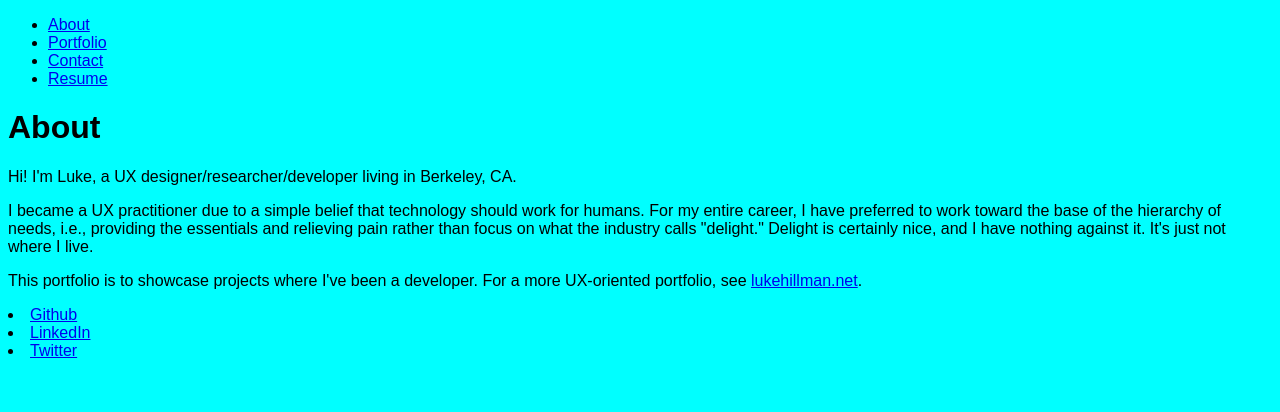
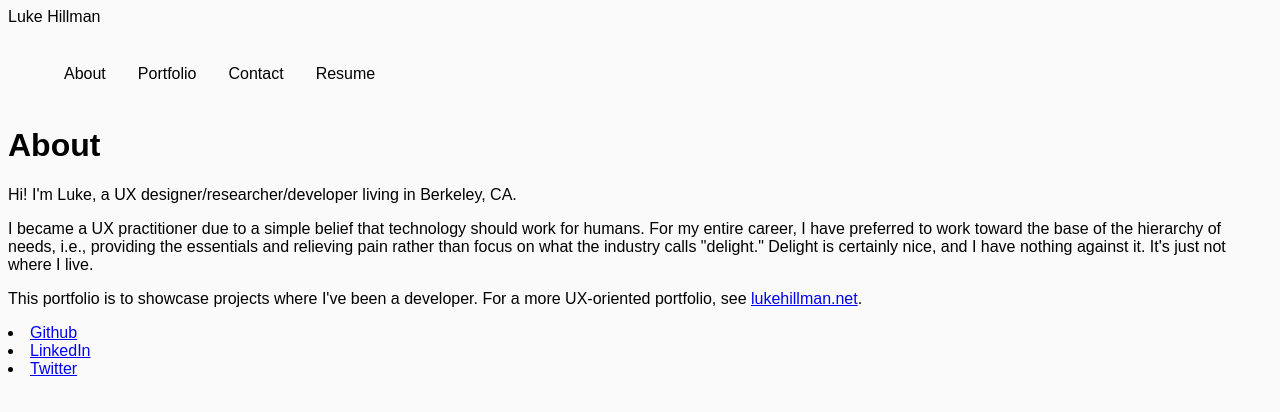
Before and after one commit to lshillman/portfolio, a React (Create React App) app: page / in a window 1280 px wide. Shown: the top 412 px of the page. Built offline with nearby package versions, Linux system fonts and the light colour scheme.

Commit message:
nest nav within header

```diff
--- a/src/assets/css/style.css
+++ b/src/assets/css/style.css
@@ -3,8 +3,44 @@
 }
 
 body {
-    background-color: aqua;
+    background-color: #fafafa;
 }
+
+
+header {
+    background-color: var(--headerbg);
+    color: var(--lighttext);
+    width: 100%;
+    position: fixed;
+    top: 0;
+    left: 0;
+}
+
+
+nav ul {
+    display: flex;
+    list-style: none;
+}
+
+nav ul li {
+    display:inline-block;
+}
+
+nav ul li a {
+    display:inline-block;
+    color: var(--lighttext);
+    text-decoration: none;
+    font-size: 1rem;
+    height:4rem;
+    line-height: 4rem;
+    padding: 0 1rem 0 1rem;
+    box-sizing: border-box;
+}
+
+nav ul li a:hover {
+    border-bottom: 0.5rem solid purple;
+}
+
 
 #projectContainer {
 
--- /dev/null
+++ b/src/components/Nav.js
@@ -0,0 +1,52 @@
+import React from 'react';
+
+function Nav({ currentPage, handlePageChange }) {
+  return (
+    <nav>
+    <ul>
+      <li>
+        <a
+          href="#about"
+          onClick={() => handlePageChange('About')}
+
+          className={currentPage === 'About' ? 'nav-link active' : 'nav-link'}
+        >
+          About
+        </a>
+      </li>
+      <li>
+        <a
+          href="#portfolio"
+          onClick={() => handlePageChange('Portfolio')}
+
+          className={currentPage === 'Portfolio' ? 'nav-link active' : 'nav-link'}
+        >
+          Portfolio
+        </a>
+      </li>
+      <li>
+        <a
+          href="#contact"
+          onClick={() => handlePageChange('Contact')}
+
+          className={currentPage === 'Contact' ? 'nav-link active' : 'nav-link'}
+        >
+          Contact
+        </a>
+      </li>
+      <li>
+        <a
+          href="#resume"
+
+          onClick={() => handlePageChange('Resume')}
+          className={currentPage === 'Resume' ? 'nav-link active' : 'nav-link'}
+        >
+          Resume
+        </a>
+      </li>
+    </ul>
+    </nav>
+  );
+}
+
+export default Nav;
--- a/src/components/PortfolioContainer.js
+++ b/src/components/PortfolioContainer.js
@@ -1,5 +1,5 @@
 import React, { useState } from 'react';
-import Header from './header';
+import Header from './Header';
 import Resume from './pages/Resume';
 import About from './pages/About';
 import Portfolio from './pages/Portfolio';
--- a/src/components/Project.js
+++ b/src/components/Project.js
@@ -9,8 +9,8 @@ function Project(props) {
             <h2>{props.project.title}</h2>
             <p>{props.project.description}</p>
             <div className="projectLinks">
-              <a href={props.project.deployed} target="_blank">See it live</a>
-              <a href={props.project.repo} target="_blank">Repository</a>
+              <a href={props.project.deployed} target="_blank" rel="noreferrer">See it live</a>
+              <a href={props.project.repo} target="_blank" rel="noreferrer">Repository</a>
             </div>
           </div>
         </section>
--- a/src/components/header.js
+++ b/src/components/header.js
@@ -1,49 +1,12 @@
 import React from 'react';
+import Nav from './Nav';
 
 function Header({ currentPage, handlePageChange }) {
   return (
-    <ul className="nav nav-tabs">
-      <li className="nav-item">
-        <a
-          href="#about"
-          onClick={() => handlePageChange('About')}
-
-          className={currentPage === 'About' ? 'nav-link active' : 'nav-link'}
-        >
-          About
-        </a>
-      </li>
-      <li className="nav-item">
-        <a
-          href="#portfolio"
-          onClick={() => handlePageChange('Portfolio')}
-
-          className={currentPage === 'Portfolio' ? 'nav-link active' : 'nav-link'}
-        >
-          Portfolio
-        </a>
-      </li>
-      <li className="nav-item">
-        <a
-          href="#contact"
-          onClick={() => handlePageChange('Contact')}
-
-          className={currentPage === 'Contact' ? 'nav-link active' : 'nav-link'}
-        >
-          Contact
-        </a>
-      </li>
-      <li className="nav-item">
-        <a
-          href="#resume"
-
-          onClick={() => handlePageChange('Resume')}
-          className={currentPage === 'Resume' ? 'nav-link active' : 'nav-link'}
-        >
-          Resume
-        </a>
-      </li>
-    </ul>
+    <>
+    <span className="siteTitle">Luke Hillman</span>
+    <Nav currentPage={currentPage} handlePageChange={handlePageChange} />
+    </>
   );
 }
 
```
